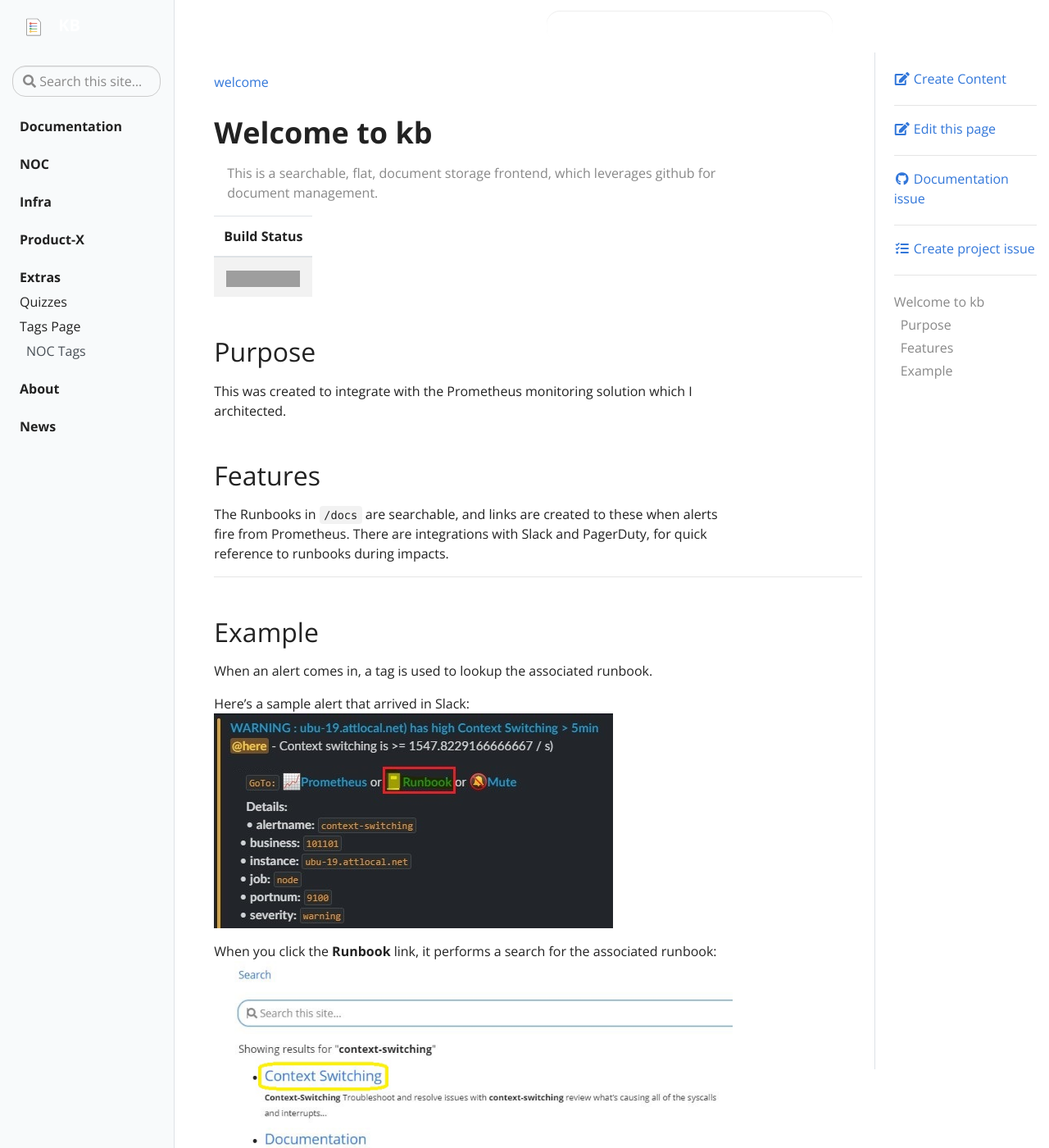
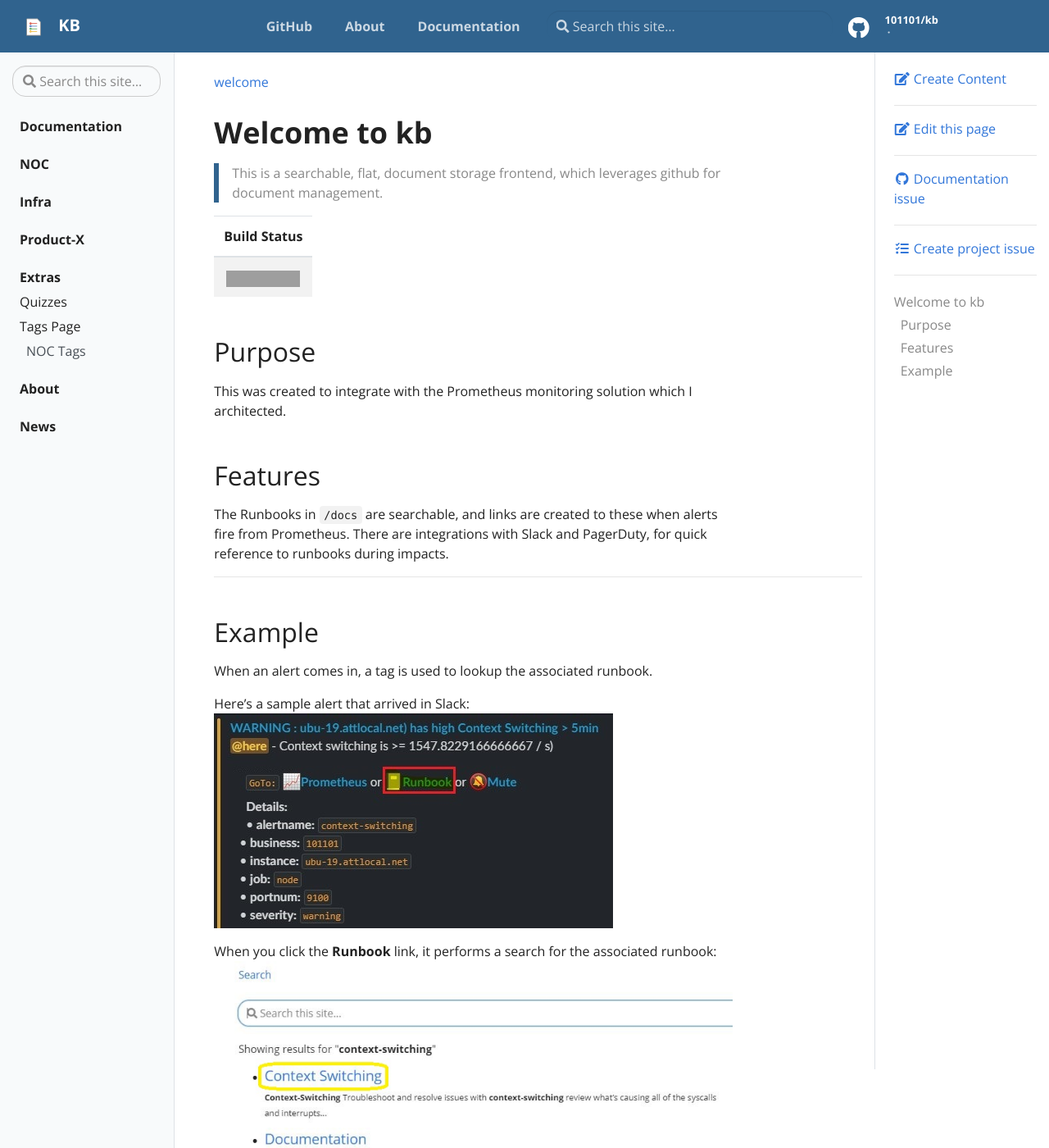
Before and after one commit to 101101/kb, a Jekyll site: the page built from pages/index.md, in a window 1280 px wide and 1400 px high. Shown: the whole window at 82% size. Built offline with Jekyll 4.4.1, drawn with Linux system fonts in a browser that asks for light colours; grey boxes are pictures that could not be loaded.

Commit message:
Update _config.yml

```diff
--- a/_config.yml
+++ b/_config.yml
@@ -36,7 +36,8 @@ feedback: true
 # google-analytics: UA-XXXXXXXXXX
 
 logo_pixels: 34
-color: "0f3b61"
+color: "#30638e"
+# color: "0f3b61"
 # color: "#30638e"  # original color
 
 # Build settings
```
